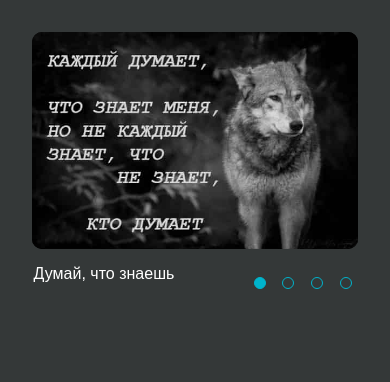
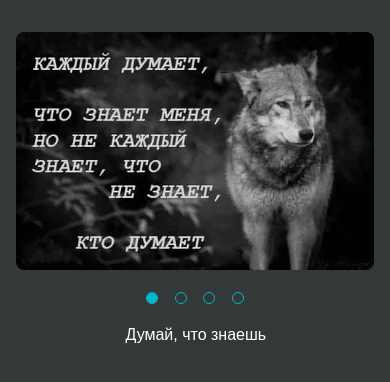
Before and after one commit to yygthb/css-meme-slider, a plain HTML site: page index.html in a window 390 px wide. Drawn offline with Linux system fonts and the light colour scheme.

Commit message:
feat: adaptive landing (Sun May 15 17:57:58 2022 +0300)

```diff
--- a/index.html
+++ b/index.html
@@ -66,10 +66,10 @@
             </div>
             <div class="slider__titles">
               <div class="slider__titles-container">
-                <div class="slider__title">Думай, что знаешь</div>
-                <div class="slider__title">Будь глубоко на поверхности</div>
-                <div class="slider__title">Ауф</div>
-                <div class="slider__title">Но это не точно</div>
+                <p class="slider__title">Думай, что знаешь</p>
+                <p class="slider__title">Будь глубоко на поверхности</p>
+                <p class="slider__title">Ауф</p>
+                <p class="slider__title">Но это не точно</p>
               </div>
             </div>
             <div class="slider__controls">
--- a/styles.css
+++ b/styles.css
@@ -44,7 +44,7 @@ body {
 /* Slider images */
 .slider__images {
   overflow: hidden;
-  border-radius: 10px;
+  border-radius: 0.5rem;
 }
 
 .slider__images-container {
@@ -114,6 +114,10 @@ body {
 
 .slider__control:hover .control__target {
   background-color: #00b4cc8f;
+}
+
+.slider__control:active .control__target {
+  background-color: #00e1ff;
 }
 
 /* Slider animation */
@@ -195,3 +199,20 @@ body {
   .control__target {
   background-color: #00b4cc;
 }
+
+/* Tablet */
+@media screen and (max-width: 768px) {
+  .container {
+    padding: 0 1rem;
+  }
+
+  .slider__titles {
+    width: 100%;
+    order: 1;
+    text-align: center;
+  }
+
+  .slider__controls {
+    margin: 0 auto;
+  }
+}
```
